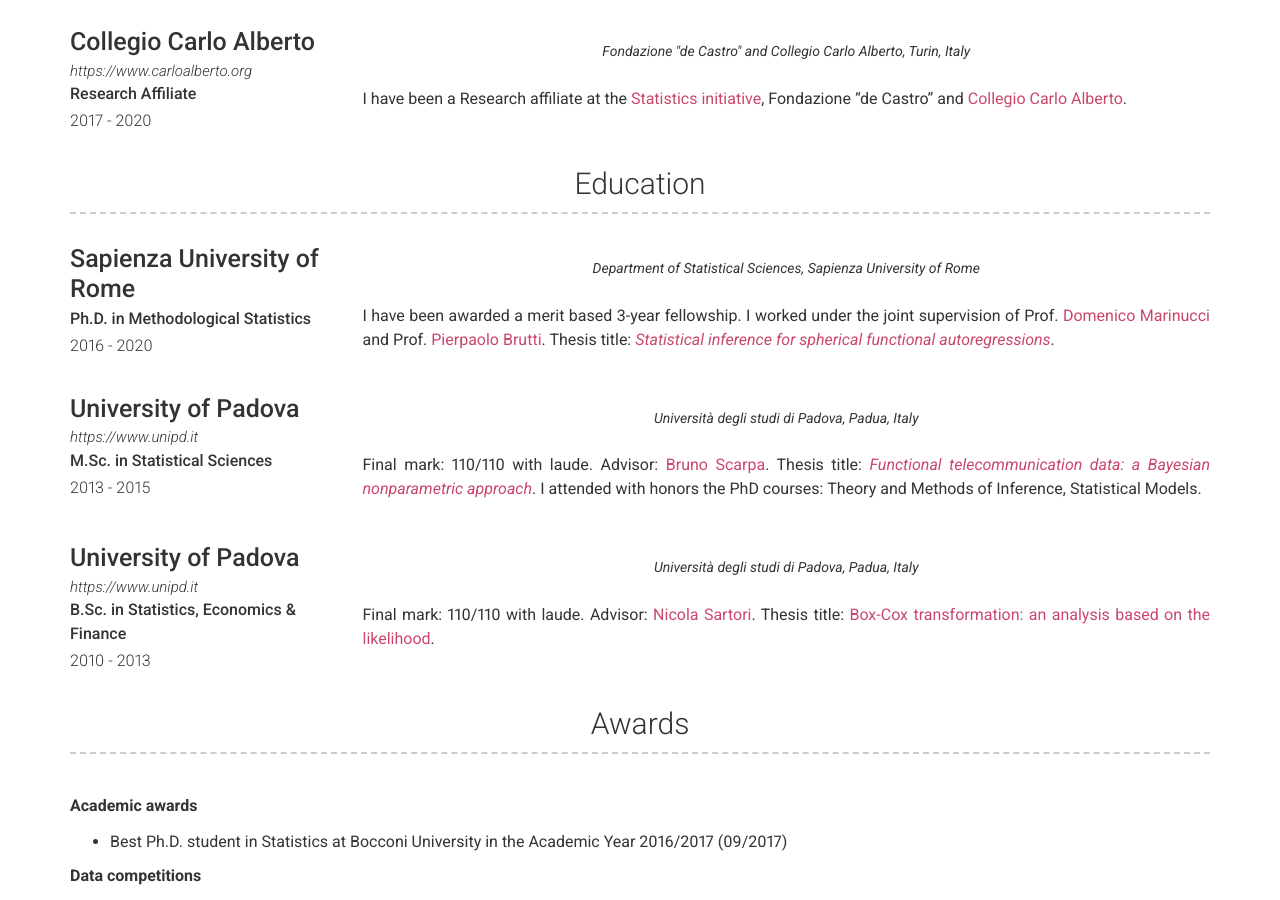
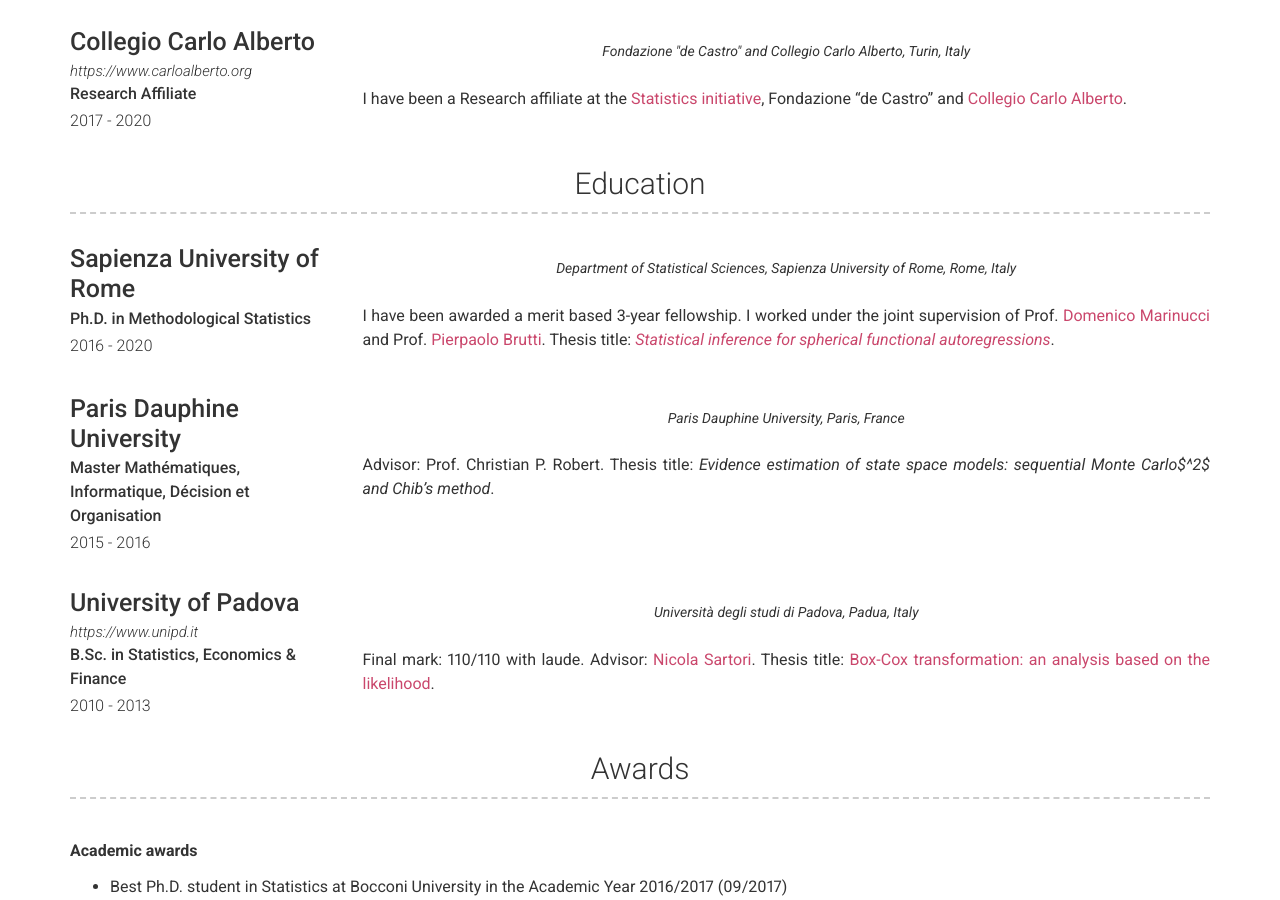
Before and after one commit to alessiacaponera/alessiacaponera.github.io, a Jekyll site: the page built from index.md, in a window 1280 px wide and 900 px high, scrolled down 972 px. Built offline with Jekyll 4.4.1, drawn with Linux system fonts in a browser that asks for light colours.

Commit message:
Update education.yml

```diff
--- a/_data/education.yml
+++ b/_data/education.yml
@@ -5,19 +5,19 @@
   qualification: Ph.D. in Methodological Statistics
   #link: https://www.unibocconi.eu/
   quote: >
-    Department of Statistical Sciences, Sapienza University of Rome
+    Department of Statistical Sciences, Sapienza University of Rome, Rome, Italy
   description: | # this will include new lines to allow paragraphs
-    I have been awarded a merit based 3-year fellowship. I worked under the joint supervision of  Prof. [Domenico Marinucci](https://www.mat.uniroma2.it/~marinucc/) and Prof. [Pierpaolo Brutti](https://www.dss.uniroma1.it/it/dipartimento/persone/brutti-pierpaolo). Thesis title: [*Statistical inference for spherical functional autoregressions*](files/PhDThesis.pdf).
+    I have been awarded a merit based 3-year fellowship. I worked under the joint supervision of  Prof. [Domenico Marinucci](https://www.mat.uniroma2.it/~marinucc/) and Prof. [Pierpaolo Brutti](https://www.dss.uniroma1.it/it/dipartimento/persone/brutti-pierpaolo). Thesis title: [*Statistical inference for spherical functional autoregressions*](files/papers/PhDThesis.pdf).
 
 - layout: left
-  name: University of Padova
-  dates: 2013 - 2015
-  qualification: M.Sc. in Statistical Sciences
-  link: https://www.unipd.it
+  name: Paris Dauphine University
+  dates: 2015 - 2016
+  qualification: Master Mathématiques, Informatique, Décision et Organisation
+  #link: https://www.unipd.it
   quote: >
-    Università degli studi di Padova, Padua, Italy
+    Paris Dauphine University, Paris, France
   description: | # this will include new lines to allow paragraphs
-    Final mark: 110/110 with laude. Advisor: [Bruno Scarpa](https://homes.stat.unipd.it/brunoscarpa/). Thesis title: [*Functional telecommunication data: a Bayesian nonparametric approach*](http://tesi.cab.unipd.it/49380/1/Rigon_Tommaso.pdf). I attended with honors the PhD courses: Theory and Methods of Inference, Statistical Models.
+    Advisor: Prof. Christian P. Robert. Thesis title: *Evidence estimation of state space models: sequential Monte Carlo$^2$ and Chib’s method*.
 
 - layout: left
   name: University of Padova
```
